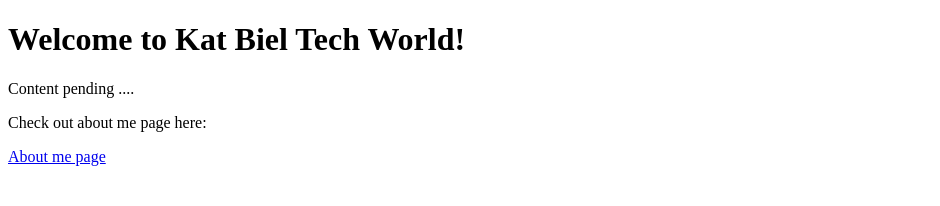
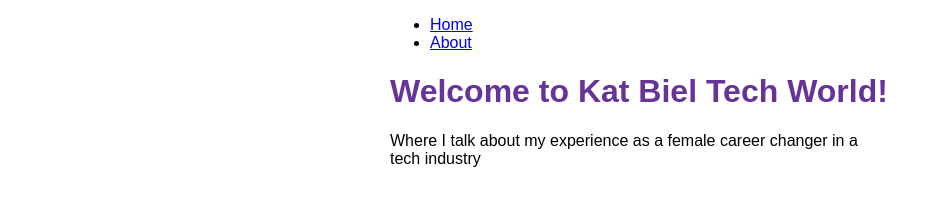
Before and after one commit to KatBiel/katbielblog, a Gatsby site: page / in a window 1280 px wide. Shown: the whole page, without its empty margins (0-940 px from the left). Built offline with nearby package versions, Linux system fonts and the light colour scheme; Gatsby itself is replaced by a stand-in of ours.

Commit message:
added Layout and basic styling

```diff
--- /dev/null
+++ b/src/components/layout.js
@@ -0,0 +1,34 @@
+import React from 'react';
+import { Link } from 'gatsby'
+import {
+  container,
+  heading,
+  navLinks,
+  navLinkItem,
+  navLinkText
+ } from './layout.module.css'
+
+const Layout = ({ pageTitle, children }) => {
+    return (
+    <div className={container}>
+      <nav>
+        <ul className={navLinks}>
+          <li className={navLinkItem}><Link to="/">Home</Link></li>
+          <li className={navLinkItem}><Link to="/about">About</Link></li>
+        </ul>
+      </nav>
+      <main>
+        <h1 className={heading}>{pageTitle}</h1>
+        {children}
+      </main>
+    </div>
+    )
+}
+
+// const Layout = (props) => {
+//     const pageTitle = props.pageTitle
+//     const children = props.children
+//     ...
+//   }
+
+export default Layout
--- /dev/null
+++ b/src/components/layout.module.css
@@ -0,0 +1,19 @@
+.container {
+    margin: auto;
+    max-width: 500px;
+    font-family: sans-serif;
+  }
+  .heading {
+    color: rebeccapurple;
+  }
+  .nav-links {
+    display: flex;
+    list-style: none;
+    padding-left: 0;
+  }
+  .nav-link-item {
+    padding-right: 2rem;
+  }
+  .nav-link-text {
+    color: black;
+  }
--- a/src/pages/index.js
+++ b/src/pages/index.js
@@ -1,13 +1,13 @@
-import * as React from "react"
-import {Link} from "gatsby"
+import React from 'react';
+import Layout from '../components/layout';
+
 
 const IndexPage = () => {
   return (
     <main>
-      <h1>Welcome to Kat Biel Tech World!</h1>
-      <p>Content pending .... </p>
-      <p>Check out about me page here:</p>
-      < Link to="/about">About me page</Link>
+      < Layout pageTitle="Welcome to Kat Biel Tech World!">
+        <p>Where I talk about my experience as a female career changer in a tech industry</p>
+      </Layout>
     </main>
   )
 }
```
Also changed, not shown: src/pages/about.js (+4 -4 lines), src/pages/layout.js (deleted).
